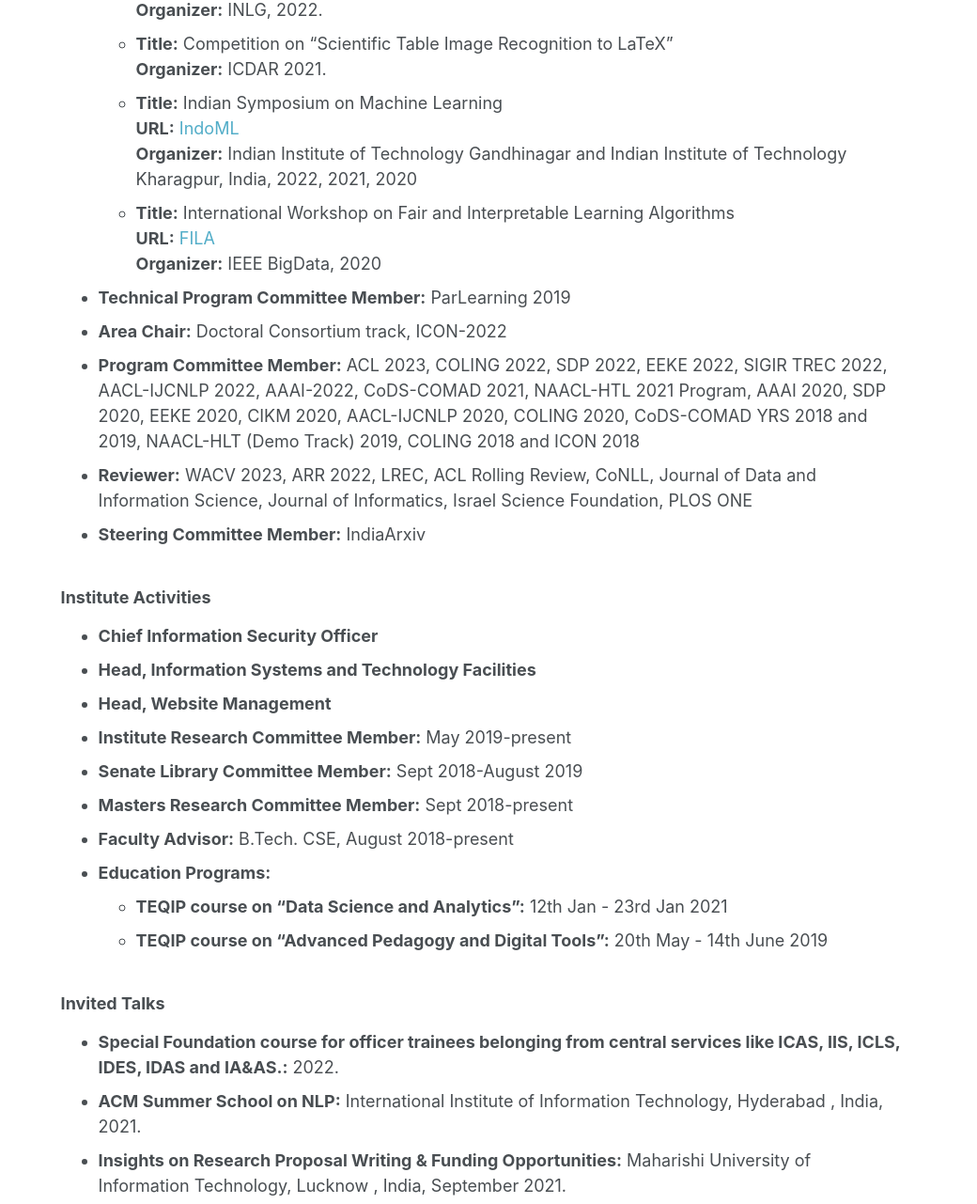
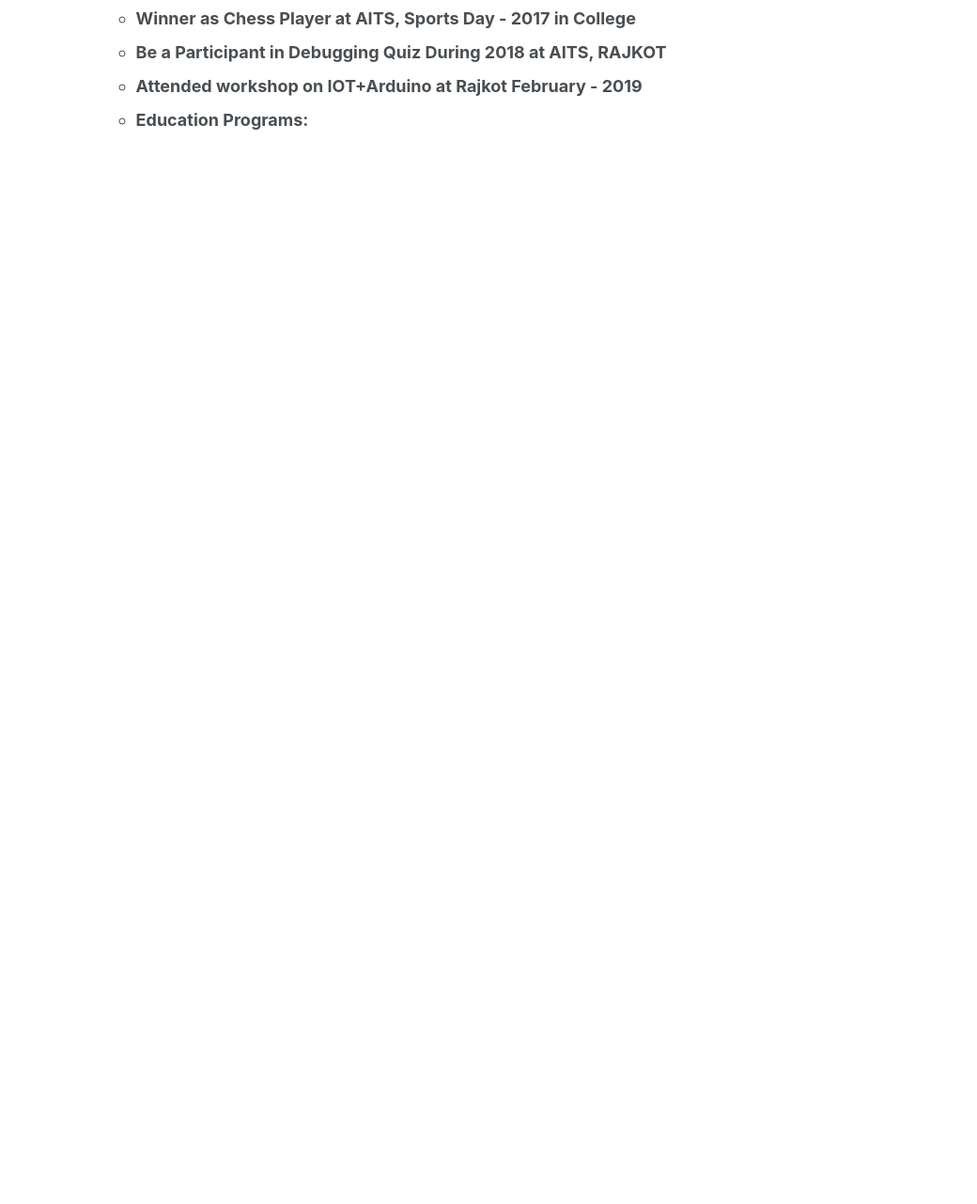
Before and after one commit to iamshreeji-copy1/ravindrakumar_purohit, a plain HTML site: page Activity.html in a window 1280 px wide. Shown: the part 523-1804 px from the top of the page at 94% size, 240-1280 px from the left. After the commit the page ends 800 px from the top, so only its background shows below. Drawn offline with nearby package versions, Linux system fonts and the light colour scheme.

Commit message:
Update Activity.html

```diff
--- a/Activity.html
+++ b/Activity.html
@@ -67,7 +67,7 @@
 							</ul>
 
 						</li>
-						<li><b>Organizing Team Member:</b>
+<!-- 						<li><b>Organizing Team Member:</b>
 							<ul>
 								<li>
 								<b>Title:</b> WMT’s shared task on “Code-mixed machine translation (MixMT)”<br>
@@ -95,43 +95,42 @@
 								<b>URL:</b><a href="https://fila-workshop.github.io/#" > FILA</a><br>
 								<b>Organizer:</b> IEEE BigData, 2020
 								</li>
-							</ul>
+							</ul> -->
 
-						</li>
+<!-- 						</li>
 						<li><b>Technical Program Committee Member:</b> ParLearning 2019</li>
 					    	<li><b>Area Chair:</b> Doctoral Consortium track, ICON-2022</li>
 						<li><b>Program Committee Member:</b> ACL 2023, COLING 2022, SDP 2022, EEKE 2022, SIGIR TREC 2022, AACL-IJCNLP 2022, AAAI-2022, CoDS-COMAD 2021, NAACL-HTL 2021 Program, AAAI 2020, SDP 2020, EEKE 2020, CIKM 2020, AACL-IJCNLP 2020, COLING 2020, CoDS-COMAD YRS 2018 and 2019,  NAACL-HLT (Demo Track) 2019, COLING 2018 and ICON 2018</li>
 
 						<li><b>Reviewer:</b> WACV 2023, ARR 2022, LREC, ACL Rolling Review, CoNLL, Journal of Data and Information Science, Journal of Informatics, Israel Science Foundation, PLOS ONE</li>
 						<li><b>Steering Committee Member:</b> IndiaArxiv</li>
-						</ul>
+						</ul> -->
 					<br>
-					<h3 class="page__title" itemprop="headline">Institute Activities
+					<h3 class="page__title" itemprop="headline">Other Activities
 					</h3>
 						<ul>
 
 
 						</li>
-							<li><b>Chief Information Security Officer</b></li>
-							<li><b>Head, Information Systems and Technology Facilities</b></li>
-							<li><b>Head, Website Management</b></li>
-
-							<li><b>Institute Research Committee Member:</b> May 2019-present</li>
-							<li><b>Senate Library Committee Member:</b> Sept 2018-August 2019</li>
-							<li><b>Masters Research Committee Member:</b> Sept 2018-present</li>
-							<li><b>Faculty Advisor:</b> B.Tech. CSE,  August 2018-present</li>
+							<li><b>Participated as Chess Player and represented School in ’Khel Mahakumbh 2011’ Junagadh.</b></li>
+							<li><b>Ranked at 204 in Gujarat State in GK IQ Competition - 2012</b></li>
+							<li><b>Achived 2nd Rank in ”ESSAY COMPETITION”, Organised by Hindustan Petroleum Corporation</b></li>
+							<li><b>Elementary Drawing Grade Exam with ’A’ Grade.</b></li>
+							<li><b>Winner as Chess Player at AITS, Sports Day - 2017 in College</b></li>
+							<li><b>Be a Participant in Debugging Quiz During 2018 at AITS, RAJKOT</b></li>
+							<li><b>Attended workshop on IOT+Arduino at Rajkot February - 2019</b></li>
 							<li><b>Education Programs:</b>
-							<ul>
+<!-- 							<ul>
 								<li>
 								<b>TEQIP course on “Data Science and Analytics”:</b> 12th Jan - 23rd Jan 2021 <br>
 								</li>
 								<li>
 								<b>TEQIP course on “Advanced Pedagogy and Digital Tools”:</b> 20th May - 14th June 2019 <br>
 								</li>
-							</ul>
+							</ul> -->
 						</ul>
 					<br>
-					<h3 class="page__title" itemprop="headline">Invited Talks
+<!-- 					<h3 class="page__title" itemprop="headline">Invited Talks
 					</h3>
 						<ul>
 							<li><b>Special Foundation course for officer trainees belonging from central services like ICAS, IIS, ICLS, IDES, IDAS and IA&AS.:</b> 2022.</li>
@@ -150,7 +149,7 @@
 							<li><b>Changing Landscape of Science & Technology Libraries (CLSTL):</b> Indian Institute of Technology Gandhinagar, India, 2019.</li>
 							<li><b>Workshop on Analysis and Inference from UGC (WAIU):</b> Indian Institute of Science, India,  2017.</li>
 							<li><b>Departmental Talk:</b> Dept. of Biomedical NLP/Informatics, North-Western University, USA, 2015.</li>
-						</ul>
+						</ul> -->
 				</section>
 				<footer class="page__meta"></footer>
 			</div>
```
